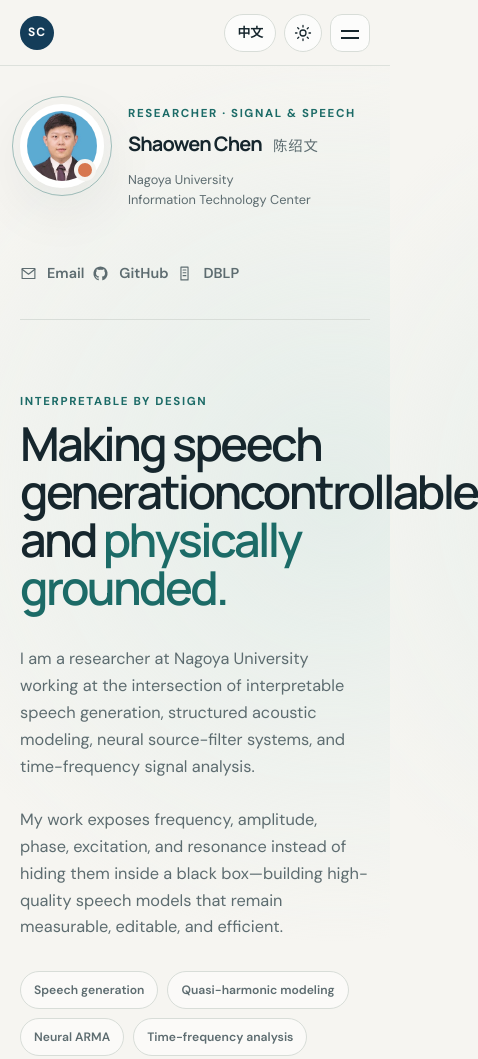
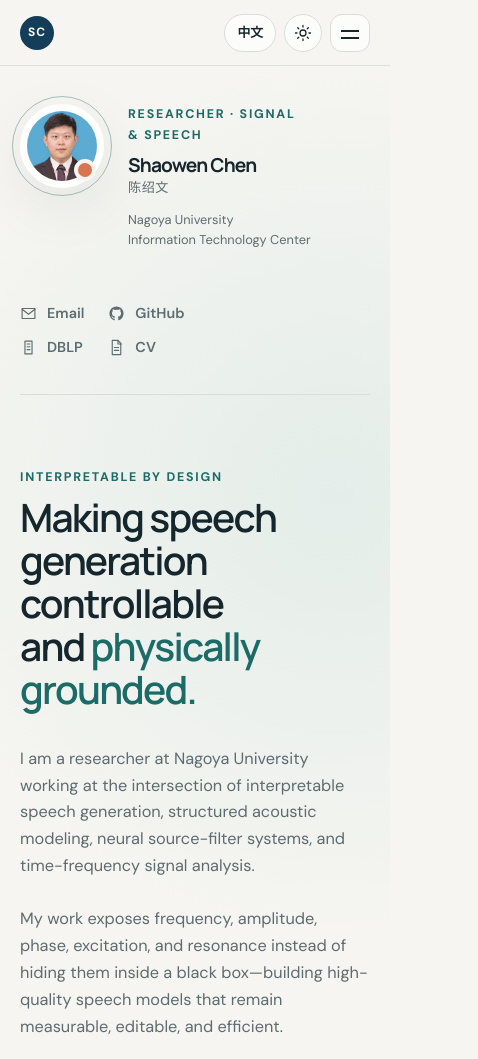
Before and after one commit to Chen-Shaowen/Chen-Shaowen.github.io, a plain HTML site: page index.html in a window 390 px wide. Shown: the top 1059 px of the page, 478 px wide, since content can reach past the window. Drawn offline with Linux system fonts and the light colour scheme.

Commit message:
Add files via upload

```diff
--- a/index.html
+++ b/index.html
@@ -44,6 +44,9 @@
         </a>
         <a href="#education">
           <span class="lang-en">Education</span><span class="lang-zh">教育</span>
+        </a>
+        <a href="Shaowen-Chen-CV.pdf" target="_blank" rel="noreferrer">
+          <span class="lang-en">CV</span><span class="lang-zh">简历</span>
         </a>
       </nav>
 
@@ -98,6 +101,10 @@
             <svg viewBox="0 0 24 24" aria-hidden="true"><path d="M7 3h10v18H7z"></path><path d="M10 7h4M10 11h4M10 15h4"></path></svg>
             <span>DBLP</span>
           </a>
+          <a href="Shaowen-Chen-CV.pdf" target="_blank" rel="noreferrer">
+            <svg viewBox="0 0 24 24" aria-hidden="true"><path d="M6 2h8l4 4v16H6z"></path><path d="M14 2v5h5M9 12h6M9 16h6"></path></svg>
+            <span class="lang-en">CV</span><span class="lang-zh">简历</span>
+          </a>
         </div>
 
         <div class="profile-note">
@@ -115,7 +122,7 @@
               <span class="lang-zh">以可解释性为核心</span>
             </p>
             <h2 id="about-title">
-              <span class="lang-en">Making speech generation<br />controllable and <em>physically grounded.</em></span>
+              <span class="lang-en">Making speech generation<br /> controllable and <em>physically grounded.</em></span>
               <span class="lang-zh">让语音生成更可控，<br />也更贴近<em>物理机理。</em></span>
             </h2>
             <div class="hero-summary lang-en">
@@ -362,12 +369,15 @@
             </article>
 
             <article class="publication-item ongoing reveal" data-type="ongoing">
-              <div class="pub-year"><span class="lang-en">Active</span><span class="lang-zh">在研</span></div>
+              <div class="pub-year">2026</div>
               <div class="pub-body">
-                <div class="pub-label"><span class="lang-en">CURRENT WORK</span><span class="lang-zh">当前工作</span></div>
+                <div class="pub-label"><span class="lang-en">ARXIV PREPRINT</span><span class="lang-zh">ARXIV 预印本</span></div>
                 <h3>High-Order Sinusoidal Modeling for Precise Parameter Refinement</h3>
                 <p><strong>Shaowen Chen</strong>, Tomoki Toda</p>
-                <p class="pub-venue"><span class="lang-en">Manuscript under review.</span><span class="lang-zh">论文审稿中。</span></p>
+                <p class="pub-venue"><span class="lang-en">arXiv:2610.21643. Under review at IEEE Transactions on Signal Processing.</span><span class="lang-zh">arXiv:2610.21643，正在 IEEE Transactions on Signal Processing 审稿。</span></p>
+                <div class="pub-links">
+                  <a href="https://arxiv.org/abs/2610.21643" target="_blank" rel="noreferrer">arXiv <span>↗</span></a>
+                </div>
               </div>
             </article>
 
--- a/styles.css
+++ b/styles.css
@@ -43,6 +43,7 @@ html {
 
 body {
   margin: 0;
+  overflow-x: clip;
   color: var(--ink);
   background:
     radial-gradient(circle at 86% 5%, color-mix(in srgb, var(--teal-soft) 70%, transparent), transparent 28rem),
@@ -51,6 +52,17 @@ body {
   line-height: 1.65;
   text-rendering: optimizeLegibility;
   transition: color 180ms ease, background-color 180ms ease;
+}
+
+h1,
+h2,
+h3,
+h4 {
+  text-wrap: balance;
+}
+
+p {
+  text-wrap: pretty;
 }
 
 a {
@@ -292,7 +304,7 @@ html[data-theme="dark"] .moon-icon {
 .section-number {
   margin: 0 0 9px;
   color: var(--teal);
-  font-size: 0.72rem;
+  font-size: 0.78rem;
   font-weight: 700;
   letter-spacing: 0.14em;
   text-transform: uppercase;
@@ -399,10 +411,11 @@ main {
 }
 
 .hero h2 {
-  max-width: 950px;
-  font-size: clamp(3rem, 5.1vw, 5.8rem);
+  max-width: 880px;
+  font-size: clamp(2.8rem, 4.5vw, 4.9rem);
   font-weight: 600;
-  line-height: 1.02;
+  line-height: 1.06;
+  overflow-wrap: break-word;
 }
 
 .hero h2 em {
@@ -537,8 +550,8 @@ main {
 }
 
 .section-heading h2 {
-  font-size: clamp(2.3rem, 4vw, 4.4rem);
-  line-height: 1.04;
+  font-size: clamp(2.15rem, 3.4vw, 3.65rem);
+  line-height: 1.08;
 }
 
 .section-intro {
@@ -603,6 +616,7 @@ main {
   margin: 0;
   font-family: "Manrope", "Noto Sans SC", sans-serif;
   font-size: 1.33rem;
+  line-height: 1.28;
   letter-spacing: -0.025em;
 }
 
@@ -615,7 +629,7 @@ main {
 .card-tag {
   color: var(--orange);
   font-family: monospace;
-  font-size: 0.72rem;
+  font-size: 0.78rem;
 }
 
 .experience-panel {
@@ -805,6 +819,7 @@ html[data-theme="dark"] .experience-panel {
   margin: 0 0 24px;
   font-family: "Manrope", "Noto Sans SC", sans-serif;
   font-size: 1.7rem;
+  line-height: 1.25;
   letter-spacing: -0.04em;
 }
 
@@ -897,6 +912,7 @@ html[data-theme="dark"] .experience-panel {
   margin: 5px 0 0;
   font-family: "Manrope", "Noto Sans SC", sans-serif;
   font-size: 1.3rem;
+  line-height: 1.32;
   letter-spacing: -0.03em;
 }
 
@@ -1067,7 +1083,7 @@ footer p {
   }
 }
 
-@media (max-width: 760px) {
+@media (max-width: 820px) {
   :root {
     --header-height: 66px;
   }
@@ -1082,7 +1098,8 @@ footer p {
 
   .page-shell {
     display: block;
-    width: min(100% - 40px, 680px);
+    width: calc(100% - 40px);
+    max-width: 680px;
   }
 
   .profile-card {
@@ -1105,7 +1122,8 @@ footer p {
 
   .profile-links {
     grid-column: 2;
-    grid-template-columns: repeat(3, max-content);
+    grid-template-columns: repeat(4, max-content);
+    gap: 8px 16px;
     margin-top: 12px;
   }
 
@@ -1127,7 +1145,9 @@ footer p {
   }
 
   .hero h2 {
-    font-size: clamp(2.45rem, 12vw, 4rem);
+    font-size: clamp(2.25rem, 8.5vw, 3.2rem);
+    line-height: 1.08;
+    letter-spacing: -0.045em;
   }
 
   .hero-summary,
@@ -1214,7 +1234,14 @@ footer p {
   }
 
   .profile-heading h1 {
-    font-size: 1.25rem;
+    font-size: 1.2rem;
+  }
+
+  .profile-heading h1 span {
+    display: block;
+    margin: 4px 0 0;
+    font-size: 0.82rem;
+    letter-spacing: 0.04em;
   }
 
   .profile-role {
@@ -1223,10 +1250,22 @@ footer p {
 
   .profile-links {
     grid-column: 1 / -1;
+    grid-template-columns: repeat(2, max-content);
+    gap: 10px 24px;
   }
 
   .hero h2 br {
     display: none;
+  }
+
+  .hero h2 {
+    font-size: clamp(2rem, 10vw, 2.55rem);
+    line-height: 1.1;
+  }
+
+  .section-heading h2 {
+    font-size: clamp(1.9rem, 8.8vw, 2.3rem);
+    line-height: 1.12;
   }
 
   .metric-strip {
```
Also changed, not shown: 1 other file.
